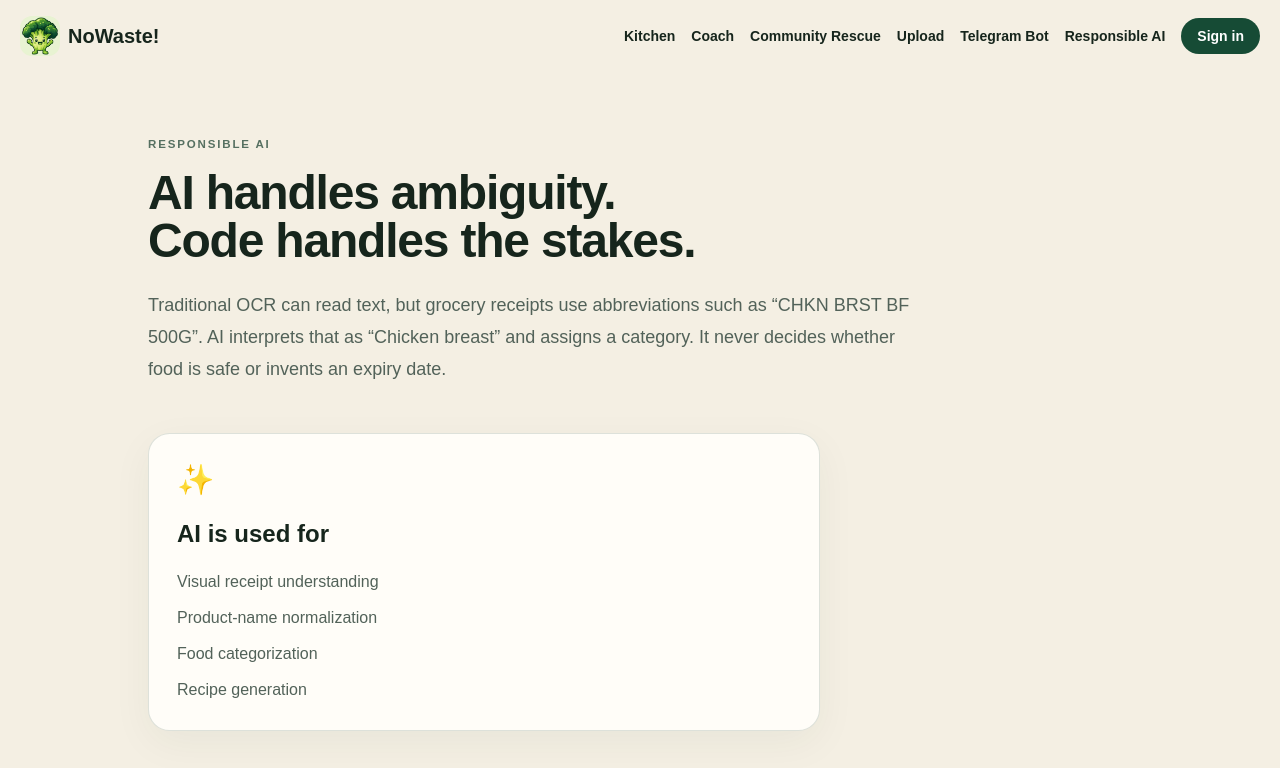
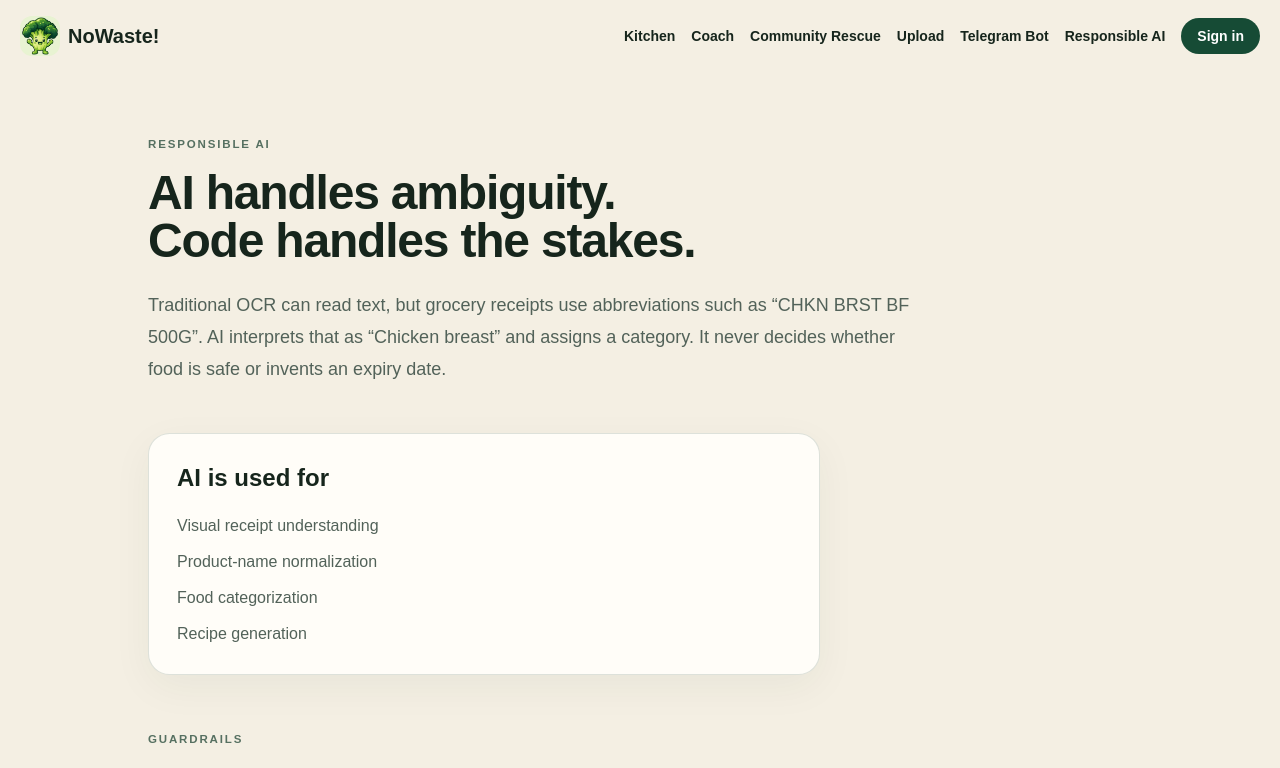
Before and after one commit to Arishaiquel/NoWaste-, a Next.js app: page /responsible-ai in a window 1280 px wide. Shown: the top 768 px of the page. Built offline with nearby package versions, Linux system fonts and the light colour scheme; no server answers.

Commit message:
Remove sparkle from responsible AI card

```diff
--- a/app/responsible-ai/page.tsx
+++ b/app/responsible-ai/page.tsx
@@ -2,7 +2,7 @@ const safeguards = ["Structured AI output + Zod validation","Low-confidence item
 
 export default function ResponsibleAI() {
   return <main className="mx-auto max-w-5xl px-5 py-16"><p className="eyebrow">Responsible AI</p><h1 className="mt-4 text-5xl font-black tracking-tight">AI handles ambiguity.<br/>Code handles the stakes.</h1><p className="mt-6 max-w-3xl text-lg leading-8 text-[#526259]">Traditional OCR can read text, but grocery receipts use abbreviations such as “CHKN BRST BF 500G”. AI interprets that as “Chicken breast” and assigns a category. It never decides whether food is safe or invents an expiry date.</p>
-    <div className="mt-12"><section className="card max-w-2xl p-7"><span className="text-3xl">✨</span><h2 className="mt-5 text-2xl font-black">AI is used for</h2><ul className="mt-5 space-y-3 text-[#526259]"><li>Visual receipt understanding</li><li>Product-name normalization</li><li>Food categorization</li><li>Recipe generation</li></ul></section></div>
+    <div className="mt-12"><section className="card max-w-2xl p-7"><h2 className="text-2xl font-black">AI is used for</h2><ul className="mt-5 space-y-3 text-[#526259]"><li>Visual receipt understanding</li><li>Product-name normalization</li><li>Food categorization</li><li>Recipe generation</li></ul></section></div>
     <section className="mt-14"><p className="eyebrow">Guardrails</p><div className="mt-5 grid gap-3 sm:grid-cols-2">{safeguards.map((x,i)=><div className="flex gap-3 rounded-2xl border border-[#164b3525] bg-white/60 p-4" key={x}><span className="font-black text-[#287557]">{String(i+1).padStart(2,"0")}</span><span>{x}</span></div>)}</div></section>
     <div className="mt-14 rounded-3xl bg-[#fff0e8] p-7"><h2 className="text-xl font-black">The careful wording matters</h2><p className="mt-3 leading-7">NoWaste! says “estimated freshness window” and “consider prioritising this item.” It never says food is definitely safe or spoiled, and it never recommends tasting higher-risk food to determine safety.</p></div>
     <section className="mt-5 rounded-3xl bg-[#eaf4e9] p-7"><p className="eyebrow">Behavioral intelligence</p><p className="mt-4 max-w-3xl leading-7 text-[#526259]">Purchase recommendations are based on transparent statistics from recorded user behavior. No consumption statistics or recommendation values are invented by an LLM.</p></section>
```
